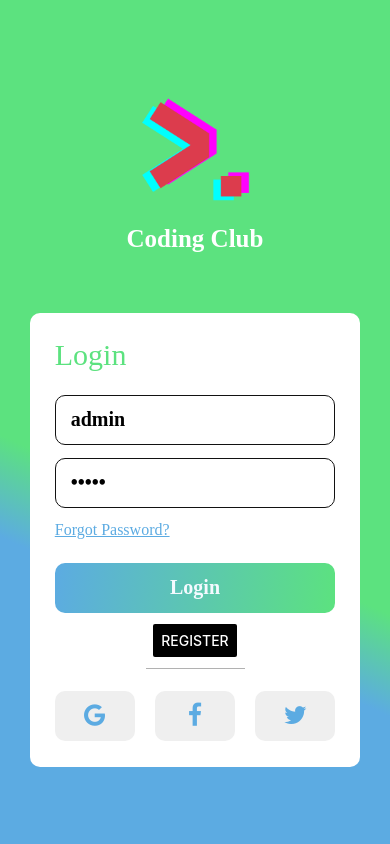
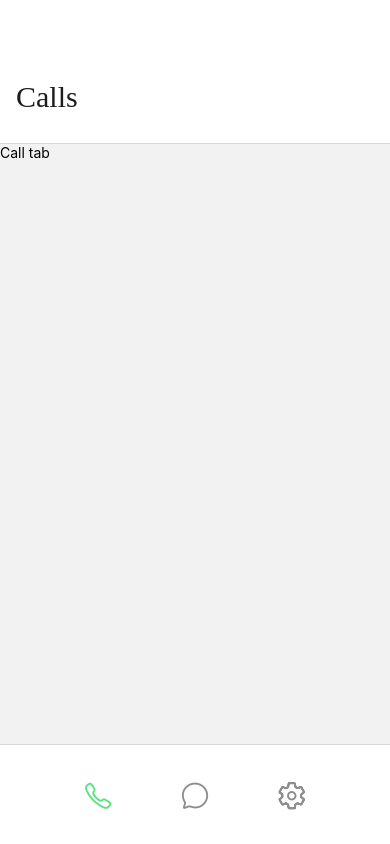
Before and after one commit to CodingClubVN/CongNgheMoi-ChatSupporter-Mobile, a React Native app: screen /CallTab in a window 390 px wide. Built offline with nearby package versions, Linux system fonts and the light colour scheme; a web font is replaced by a local one; what expo-linking, native-base would draw is missing.

Commit message:
add: animation on press

```diff
--- a/components/CButton.tsx
+++ b/components/CButton.tsx
@@ -1,11 +1,11 @@
 import { LinearGradient } from 'expo-linear-gradient'
 import React from 'react'
-import { Text, View, Pressable, StyleSheet } from 'react-native'
+import { Text, StyleSheet, TouchableOpacity } from 'react-native'
 import StyleVariables from '../StyleVariables'
 
 const CButton = ({ btnProps, title, textStyles = {} }: { btnProps: any, title: string, textStyles?: any }) => {
   return (
-    <Pressable {...btnProps} style={styles.pressableWrapper}>
+    <TouchableOpacity {...btnProps} style={styles.pressableWrapper}>
       <LinearGradient
         colors={[StyleVariables.colors.gradientEnd, StyleVariables.colors.gradientStart]}
         start={[0, 0.1]}
@@ -15,7 +15,7 @@ const CButton = ({ btnProps, title, textStyles = {} }: { btnProps: any, title: s
           {title}
         </Text>
       </LinearGradient>
-    </Pressable>
+    </TouchableOpacity>
   )
 }
 
--- a/components/CInput.tsx
+++ b/components/CInput.tsx
@@ -1,6 +1,6 @@
 import { useFonts } from 'expo-font'
 import React from "react"
-import { StyleSheet, TextInput } from "react-native"
+import { StyleSheet, TextInput, TouchableOpacity } from "react-native"
 import StyleVariables from '../StyleVariables'
 
 const CInput = (props: any) => {
--- a/components/ConversationItem.tsx
+++ b/components/ConversationItem.tsx
@@ -1,10 +1,12 @@
 import { LinearGradient } from "expo-linear-gradient"
 import React from "react"
-import { View, Text, Image } from 'react-native'
+import { View, Text, Image, TouchableOpacity } from 'react-native'
 import StyleVariables from "../StyleVariables"
 
 const ConversationItem = ({ type, user, conversation }: { type: 'direct' | 'group', user: any[], conversation: any }) => {
   return (
+    <TouchableOpacity>
+
       <View style={{
         display: 'flex',
         flexDirection: 'row',
@@ -183,6 +185,7 @@ const ConversationItem = ({ type, user, conversation }: { type: 'direct' | 'grou
           )
         }
       </View>
+    </TouchableOpacity>
   )
 }
 
--- a/components/EButton.tsx
+++ b/components/EButton.tsx
@@ -1,17 +1,17 @@
 import { FontAwesome } from "@expo/vector-icons"
 import React from "react"
-import { Text, View, StyleSheet, Pressable } from "react-native"
+import { Text, View, StyleSheet, Pressable, TouchableOpacity } from "react-native"
 import StyleVariables from "../StyleVariables"
 
 
 const EButton = ({ btnProps, title }: { btnProps: any, title: any }) => {
   return (
-    <Pressable {...btnProps} style={styles.pressableWrapper}>
+    <TouchableOpacity {...btnProps} style={styles.pressableWrapper}>
       <View
         style={styles.btnWrapper}>
         <FontAwesome name={btnProps.icon} size={25} color={btnProps.color} />
       </View>
-    </Pressable>
+    </TouchableOpacity>
   )
 }
 
--- a/components/EditScreenInfo.tsx
+++ /dev/null
@@ -1,79 +0,0 @@
-import * as WebBrowser from 'expo-web-browser';
-import { StyleSheet, TouchableOpacity } from 'react-native';
-
-import Colors from '../constants/Colors';
-import { MonoText } from './StyledText';
-import { Text, View } from './Themed';
-
-export default function EditScreenInfo({ path }: { path: string }) {
-  return (
-    <View>
-      <View style={styles.getStartedContainer}>
-        <Text
-          style={styles.getStartedText}
-          lightColor="rgba(0,0,0,0.8)"
-          darkColor="rgba(255,255,255,0.8)">
-          Open up the code for this screen:
-        </Text>
-
-        <View
-          style={[styles.codeHighlightContainer, styles.homeScreenFilename]}
-          darkColor="rgba(255,255,255,0.05)"
-          lightColor="rgba(0,0,0,0.05)">
-          <MonoText>{path}</MonoText>
-        </View>
-
-        <Text
-          style={styles.getStartedText}
-          lightColor="rgba(0,0,0,0.8)"
-          darkColor="rgba(255,255,255,0.8)">
-          Change any of the text, save the file, and your app will automatically update.
-        </Text>
-      </View>
-
-      <View style={styles.helpContainer}>
-        <TouchableOpacity onPress={handleHelpPress} style={styles.helpLink}>
-          <Text style={styles.helpLinkText} lightColor={Colors.light.tint}>
-            Tap here if your app doesn't automatically update after making changes
-          </Text>
-        </TouchableOpacity>
-      </View>
-    </View>
-  );
-}
-
-function handleHelpPress() {
-  WebBrowser.openBrowserAsync(
-    'https://docs.expo.io/get-started/create-a-new-app/#opening-the-app-on-your-phonetablet'
-  );
-}
-
-const styles = StyleSheet.create({
-  getStartedContainer: {
-    alignItems: 'center',
-    marginHorizontal: 50,
-  },
-  homeScreenFilename: {
-    marginVertical: 7,
-  },
-  codeHighlightContainer: {
-    borderRadius: 3,
-    paddingHorizontal: 4,
-  },
-  getStartedText: {
-    fontSize: 17,
-    lineHeight: 24,
-    textAlign: 'center',
-  },
-  helpContainer: {
-    marginTop: 15,
-    marginHorizontal: 20,
-    alignItems: 'center',
-  },
-  helpLink: {
-    paddingVertical: 15,
-  },
-  helpLinkText: {
-    textAlign: 'center',
-  },
-});
--- a/components/StoryItem.tsx
+++ b/components/StoryItem.tsx
@@ -1,7 +1,7 @@
 import { Ionicons } from "@expo/vector-icons"
 import { LinearGradient } from "expo-linear-gradient"
 import React from "react"
-import { View, Text, Pressable, Image } from 'react-native'
+import { View, Text, Pressable, Image, TouchableOpacity } from 'react-native'
 import StyleVariables from "../StyleVariables"
 
 const StoryItem = ({ isCreate, user, isViewed, callback }: { isCreate?: boolean, user: any, isViewed?: boolean, callback: Function }) => {
@@ -25,7 +25,7 @@ const StoryItem = ({ isCreate, user, isViewed, callback }: { isCreate?: boolean,
           borderRadius: 50
         }}
       >
-        <Pressable style={{
+        <TouchableOpacity style={{
           borderRadius: 50,
           borderWidth: isCreate ? 0 : 2,
           borderColor: 'white',
@@ -68,7 +68,7 @@ const StoryItem = ({ isCreate, user, isViewed, callback }: { isCreate?: boolean,
               </LinearGradient>
             )
           }
-        </Pressable>
+        </TouchableOpacity>
       </LinearGradient>
       <Text style={{
         fontSize: 12,
--- a/models/Account.ts
+++ b/models/Account.ts
@@ -1,4 +1,5 @@
 export interface Account {
   username: string,
-  password: string
+  password: string,
+  confirmPassword?: string
 }
--- a/navigation/index.tsx
+++ b/navigation/index.tsx
@@ -8,7 +8,7 @@ import { createBottomTabNavigator } from '@react-navigation/bottom-tabs';
 import { NavigationContainer, DefaultTheme, DarkTheme } from '@react-navigation/native';
 import { createNativeStackNavigator } from '@react-navigation/native-stack';
 import * as React from 'react';
-import { ColorSchemeName, Pressable } from 'react-native';
+import { ColorSchemeName, Pressable, TouchableOpacity } from 'react-native';
 
 import Colors from '../constants/Colors';
 import LoginScreen from '../screens/Auth/Login/Login';
@@ -41,8 +41,8 @@ const Stack = createNativeStackNavigator<RootStackParamList>();
 function RootNavigator() {
   return (
     <Stack.Navigator>
+      <Stack.Screen name="Root" component={BottomTabNavigator} options={{ headerShown: false }} />
       <Stack.Screen name="Auth" component={AuthNavigator} options={{ headerShown: false }} />
-      <Stack.Screen name="Root" component={BottomTabNavigator} options={{ headerShown: false }} />
       <Stack.Screen name="NotFound" component={NotFoundScreen} options={{ title: 'Oops!' }} />
       <Stack.Group screenOptions={{ presentation: 'modal' }}>
         <Stack.Screen name="Modal" component={ModalScreen} />
@@ -106,11 +106,11 @@ function BottomTabNavigator() {
           tabBarIcon: ({ color }) => <TabBarIcon name="chatbubble-outline" color={color} />,
           headerTitle: 'Chats',
           headerRight: () => (
-            <Pressable
+            <TouchableOpacity
               style={{ height: 80, paddingRight: 20 }}
             >
               <Ionicons name="person-add" size={30} color={StyleVariables.colors.gradientStart} />
-            </Pressable>
+            </TouchableOpacity>
           )
         }}
       />
--- a/screens/Auth/Login/Login.tsx
+++ b/screens/Auth/Login/Login.tsx
@@ -1,21 +1,24 @@
 import React, { useState } from 'react'
-import { View, Text, StyleSheet, Image, Button, Pressable, Alert } from 'react-native'
+import { View, Text, StyleSheet, Image, Button, Pressable, Alert, TouchableOpacity } from 'react-native'
 import CButton from '../../../components/CButton'
 import CInput from '../../../components/CInput'
 import EButton from '../../../components/EButton'
 import GradientView from '../../../components/GradientView'
 import HideKeyboard from '../../../components/HideKeyboard'
+import { Account } from '../../../models/Account'
 import StyleVariables from '../../../StyleVariables'
 
 const LoginScreen = ({ navigation }: { navigation: any }) => {
   const logo = require('../../../assets/images/icon.png')
-  const [username, setUsername] = useState('admin')
-  const [password, setPassword] = useState('admin')
+  const [account, setAccount] = useState<Account>({
+    username: 'admin',
+    password: 'admin'
+  })
   const [isLoading, setIsLoading] = useState(false)
   const handleLogin = () => {
     setIsLoading(true)
-    console.log(username, password)
-    if (username === 'admin' && password === 'admin') {
+    console.log(account.username, account.password)
+    if (account.username === 'admin' && account.password === 'admin') {
       setTimeout(() => {
         Alert.alert('Success', 'Login success!')
         navigation.navigate('Root')
@@ -49,6 +52,21 @@ const LoginScreen = ({ navigation }: { navigation: any }) => {
   const handleRegister = () => {
     navigation.navigate('Register')
   }
+
+  const handleUsernameChange = (username: string) => {
+    setAccount((state: Account) => ({
+      username,
+      password: state.password
+    }))
+  }
+
+  const handlePasswordChange = (password: string) => {
+    setAccount((state: Account) => ({
+      username: state.username,
+      password
+    }))
+  }
+
   return (
     <GradientView isLoading={isLoading}>
       <HideKeyboard>
@@ -66,11 +84,11 @@ const LoginScreen = ({ navigation }: { navigation: any }) => {
               }}>Login</Text>
             </View>
             <View style={styles.inputContainer}>
-              <CInput placeholder="Username" placeholderTextColor={StyleVariables.colors.gray200} value={username} onChangeText={setUsername} />
-              <CInput secureTextEntry clearTextOnFocus placeholder="Password" placeholderTextColor={StyleVariables.colors.gray200} value={password} onChangeText={setPassword} />
-              <Pressable style={{ width: '100%', marginLeft: '15%' }}>
+              <CInput placeholder="Username" placeholderTextColor={StyleVariables.colors.gray200} value={account.username} onChangeText={handleUsernameChange} />
+              <CInput secureTextEntry clearTextOnFocus placeholder="Password" placeholderTextColor={StyleVariables.colors.gray200} value={account.password} onChangeText={handlePasswordChange} />
+              <TouchableOpacity style={{ width: '100%', marginLeft: '15%' }}>
                 <Text style={styles.forgotPassword}>Forgot Password?</Text>
-              </Pressable>
+              </TouchableOpacity>
             </View>
             <View style={styles.buttonContainer}>
               <CButton title='Login' btnProps={{
--- a/screens/Auth/Register/Register.tsx
+++ b/screens/Auth/Register/Register.tsx
@@ -5,13 +5,16 @@ import CInput from '../../../components/CInput'
 import EButton from '../../../components/EButton'
 import GradientView from '../../../components/GradientView'
 import HideKeyboard from '../../../components/HideKeyboard'
+import { Account } from '../../../models/Account'
 import StyleVariables from '../../../StyleVariables'
 
 const RegisterScreen = ({ navigation }: { navigation: any }) => {
   const logo = require('../../../assets/images/icon.png')
-  const [username, setUsername] = useState('')
-  const [password, setPassword] = useState('')
-  const [confirmPassword, setConfirmPassword] = useState('')
+  const [account, setAccount] = useState<Account>({
+    username: '',
+    password: '',
+    confirmPassword: ''
+  })
   const [isLoading, setIsLoading] = useState(false)
   const thirdParty = [
     {
@@ -31,8 +34,33 @@ const RegisterScreen = ({ navigation }: { navigation: any }) => {
     }
   ]
 
+  const handleUsernameChange = (username: string) => {
+    setAccount((state: Account) => ({
+      username,
+      password: state.password,
+      confirmPassword: state.confirmPassword
+    }))
+  }
+
+  const handlePasswordChange = (password: string) => {
+    setAccount((state: Account) => ({
+      username: state.username,
+      password,
+      confirmPassword: state.confirmPassword
+    }))
+  }
+
+  const handleConfirmPasswordChange = (confirmPassword: string) => {
+    setAccount((state: Account) => ({
+      username: state.username,
+      password: state.password,
+      confirmPassword
+    }))
+  }
+
   const handleRegister = () => {
     setIsLoading(true)
+    console.log(account.username, account.password, account.confirmPassword)
     setTimeout(() => {
       setIsLoading(false)
       navigation.navigate('Login')
@@ -61,9 +89,9 @@ const RegisterScreen = ({ navigation }: { navigation: any }) => {
               }}>Register</Text>
             </View>
             <View style={styles.inputContainer}>
-              <CInput placeholder="Username" placeholderTextColor={StyleVariables.colors.gray200} />
-              <CInput secureTextEntry clearTextOnFocus placeholder="Password" placeholderTextColor={StyleVariables.colors.gray200} />
-              <CInput secureTextEntry clearTextOnFocus placeholder="Confirm Password" placeholderTextColor={StyleVariables.colors.gray200} />
+              <CInput placeholder="Username" placeholderTextColor={StyleVariables.colors.gray200} value={account.username} onChangeText={handleUsernameChange} />
+              <CInput secureTextEntry clearTextOnFocus placeholder="Password" placeholderTextColor={StyleVariables.colors.gray200} value={account.password} onChangeText={handlePasswordChange} />
+              <CInput secureTextEntry clearTextOnFocus placeholder="Confirm Password" placeholderTextColor={StyleVariables.colors.gray200} value={account.confirmPassword} onChangeText={handleConfirmPasswordChange} />
             </View>
             <View style={styles.buttonContainer}>
               <CButton title='Register' btnProps={{
--- a/screens/ModalScreen.tsx
+++ b/screens/ModalScreen.tsx
@@ -1,7 +1,6 @@
 import { StatusBar } from 'expo-status-bar';
 import { Platform, StyleSheet } from 'react-native';
 
-import EditScreenInfo from '../components/EditScreenInfo';
 import { Text, View } from '../components/Themed';
 
 export default function ModalScreen() {
@@ -9,7 +8,6 @@ export default function ModalScreen() {
     <View style={styles.container}>
       <Text style={styles.title}>Modal</Text>
       <View style={styles.separator} lightColor="#eee" darkColor="rgba(255,255,255,0.1)" />
-      <EditScreenInfo path="/screens/ModalScreen.tsx" />
 
       {/* Use a light status bar on iOS to account for the black space above the modal */}
       <StatusBar style={Platform.OS === 'ios' ? 'light' : 'auto'} />
```
Lines whose indentation alone changed are shown as unchanged.
